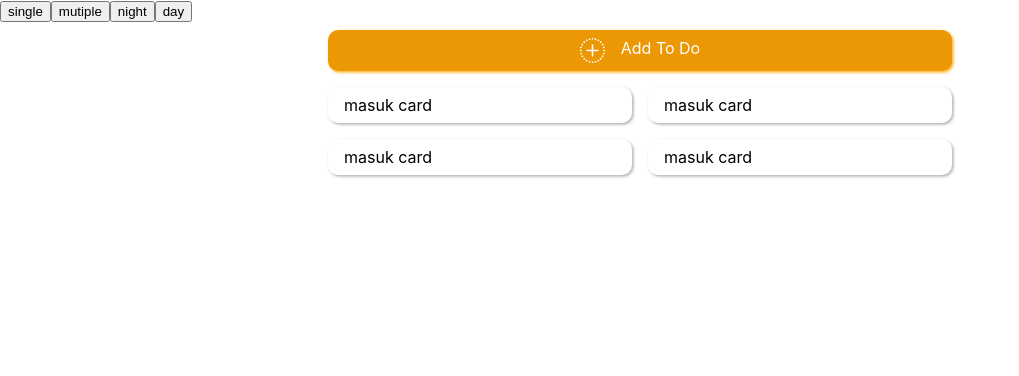
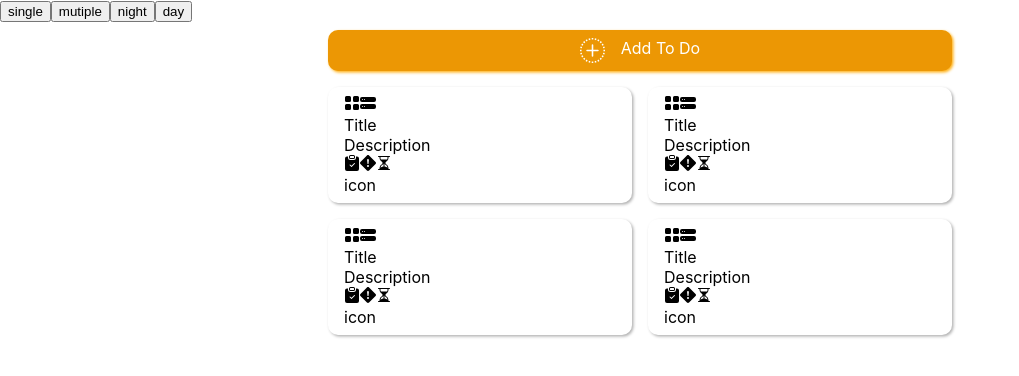
Before and after one commit to ignaways/memo-typescript, a React (Create React App) app in the folder app/: page / in a window 1280 px wide. Shown: the top 376 px of the page, without its empty margins (0-1019 px from the left). Built offline with nearby package versions, Linux system fonts and the light colour scheme.

Commit message:
upadate icon

```diff
--- a/app/src/App.tsx
+++ b/app/src/App.tsx
@@ -5,7 +5,7 @@ import { isCardType, isColorMode } from "./redux/features/mode";
 import type { RootState } from "./redux/store";
 
 import Homepage from "./pages/Homepage";
-import FormAddTask from "./pages/FormAddTask";
+import PopupPage from "./pages/PopupPage";
 
 function App() {
   const dispatch = useDispatch();
@@ -21,7 +21,7 @@ function App() {
       <div className="container">
         <ButtonTaskCard />
         <Homepage />
-        {!isPopup && <FormAddTask />}
+        {!isPopup && <PopupPage />}
       </div>
     </div>
   );
--- /dev/null
+++ b/app/src/components/button/ButtonClosePopup.tsx
@@ -0,0 +1,15 @@
+import * as Icon from "react-bootstrap-icons";
+import "../../assets/styles/Button.css";
+import { useDispatch } from "react-redux";
+import { isClosePopup } from "../../redux/features/globalState";
+
+const ButtonClosePopup = () => {
+  const dispatch = useDispatch();
+  return (
+    <>
+      <Icon.XCircle size={20} className="button-close" onClick={() => dispatch(isClosePopup(true))} />
+    </>
+  );
+};
+
+export default ButtonClosePopup;
--- a/app/src/components/button/ButtonTaskCard.tsx
+++ b/app/src/components/button/ButtonTaskCard.tsx
@@ -1,20 +1,24 @@
-import * as Icon from 'react-bootstrap-icons';
-import { useDispatch, useSelector } from 'react-redux';
+import * as Icon from "react-bootstrap-icons";
+import { useDispatch, useSelector } from "react-redux";
 import type { RootState } from "../../redux/store";
-import {isClosePopup} from '../../redux/features/globalState'
+import { isClosePopup, isPopupView } from "../../redux/features/globalState";
 
 const ButtonTaskCard = () => {
   const dispatch = useDispatch();
+  const clickButtonHandler = () => {
+    dispatch(isClosePopup(false));
+    dispatch(isPopupView("addTask"));
+  };
   return (
     <>
-    <div className='card-add-task' onClick={() => dispatch(isClosePopup(false))}>
-      <div className='testAnimate'>
-        <Icon.PlusCircleDotted color="white" size={25}/>
-        <div style={{"marginLeft":"1em", "color":"white"}}>Add To Do</div>
+      <div className="card-add-task" onClick={clickButtonHandler}>
+        <div className="testAnimate">
+          <Icon.PlusCircleDotted color="white" size={25} />
+          <div style={{ marginLeft: "1em", color: "white" }}>Add To Do</div>
+        </div>
       </div>
-    </div>
     </>
-  )
-}
+  );
+};
 
-export default ButtonTaskCard
+export default ButtonTaskCard;
--- a/app/src/components/card/PopupCard.tsx
+++ b/app/src/components/card/PopupCard.tsx
@@ -1,17 +1,21 @@
-import * as Icon from "react-bootstrap-icons";
-import "../../assets/styles/Button.css";
-import { useDispatch } from "react-redux";
-import { isClosePopup } from "../../redux/features/globalState";
+import ButtonClosePopup from "../button/ButtonClosePopup";
+import AddTaskForm from "../content/AddTaskForm";
+import DetailTask from "../content/DetailTask";
+import { useSelector } from "react-redux";
+import { RootState } from "../../redux/store";
+
 const PopupCard = () => {
-  const dispatch = useDispatch();
-  const clickHandler = (e: any) => {
-    dispatch(isClosePopup(true));
-  };
+  const popupView = useSelector(
+    (state: RootState) => state.globalState.popupView
+  );
   return (
     <>
       <div className="card-popup">
-        masuk pop up
-        <Icon.XSquareFill className="button-close" onClick={clickHandler} />
+        <div>
+          <div>Title To Do</div>
+          <ButtonClosePopup />
+        </div>
+        {popupView === "addTask" ? <AddTaskForm /> : <DetailTask />}
       </div>
     </>
   );
--- a/app/src/components/card/TaskCard.tsx
+++ b/app/src/components/card/TaskCard.tsx
@@ -1,16 +1,36 @@
+import "../../assets/styles/Card.css";
+import { useDispatch, useSelector } from "react-redux";
+import type { RootState } from "../../redux/store";
+import { isClosePopup, isPopupView } from "../../redux/features/globalState";
 
-import '../../assets/styles/Card.css'
-import { useSelector } from "react-redux";
-import type {RootState} from '../../redux/store'
+
+import * as Icon from "react-bootstrap-icons";
 
 const MutipleCard = () => {
-  const colorMode = useSelector((state: RootState) => state.mode.colorMode)
+  const dispatch = useDispatch();
+  const colorMode = useSelector((state: RootState) => state.mode.colorMode);
+  const clickButtonHandler = () => {
+    dispatch(isClosePopup(false));
+    dispatch(isPopupView("detailTask"));
+  };
+  return (
+    <div
+      className={`${
+        colorMode ? "card-task__day-mode" : "card-task__night-mode"
+      }`}
+      onClick={clickButtonHandler}
+    >
+        <Icon.GridFill />
+        <Icon.HddStackFill/>
+      <div>Title</div>
+      <div>Description</div>
 
-  return (
-    <div className={`${colorMode ? "card-task__day-mode" : "card-task__night-mode"}`}>
-      masuk card
+      <Icon.ClipboardCheckFill />
+      <Icon.ExclamationDiamondFill />
+      <Icon.HourglassSplit />
+      <div>icon</div>
     </div>
-  )
-}
+  );
+};
 
-export default MutipleCard
+export default MutipleCard;
--- /dev/null
+++ b/app/src/components/content/AddTaskForm.tsx
@@ -0,0 +1,9 @@
+const AddTaskForm = () => {
+  return (
+    <>
+      <div>Add Task Form</div>
+    </>
+  );
+};
+
+export default AddTaskForm;
--- /dev/null
+++ b/app/src/components/content/DetailTask.tsx
@@ -0,0 +1,9 @@
+const DetailTask = () => {
+  return (
+    <>
+      <div>detail task</div>
+    </>
+  );
+};
+
+export default DetailTask;
--- a/app/src/pages/FormAddTask.tsx
+++ b/app/src/pages/PopupPage.tsx
@@ -2,7 +2,7 @@ import PopupCard from "../components/card/PopupCard";
 import "../assets/styles/Modal.css";
 import { useDispatch } from "react-redux";
 import { isClosePopup } from "../redux/features/globalState";
-const FormAddTask = () => {
+const PopupPage = () => {
   const dispatch = useDispatch();
   const clickHandler = (e: any) => {
     if (e.target.className === "modal") {
@@ -19,4 +19,4 @@ const FormAddTask = () => {
   );
 };
 
-export default FormAddTask;
+export default PopupPage;
--- a/app/src/redux/features/globalState.ts
+++ b/app/src/redux/features/globalState.ts
@@ -4,7 +4,7 @@ import {GlobalState} from "../../services/interface/GlobalState"
 
 const initialState: GlobalState = {
     closePopup: true,
-    // addForm: false,
+    popupView: '',
 }
 
 const gobalSlice = createSlice({
@@ -13,12 +13,12 @@ const gobalSlice = createSlice({
     reducers:{
         isClosePopup: (state, action: PayloadAction<boolean>) => {
             state.closePopup = action.payload
+        },
+        isPopupView: (state, action: PayloadAction<string>) => {
+            state.popupView = action.payload
         }
-        // isAddForm: (state, action: PayloadAction<boolean>) => {
-        //     state.addForm = action.payload
-        // }
     }
 })
 
-export const { isClosePopup } = gobalSlice.actions
+export const { isClosePopup, isPopupView } = gobalSlice.actions
 export default gobalSlice.reducer
--- a/app/src/services/interface/GlobalState.ts
+++ b/app/src/services/interface/GlobalState.ts
@@ -1,4 +1,4 @@
 export interface GlobalState {
   closePopup: boolean;
-  // addForm: boolean,
+  popupView: string,
 }
```
Also changed, not shown: app/src/assets/styles/Modal.css (line endings or trailing spaces).
